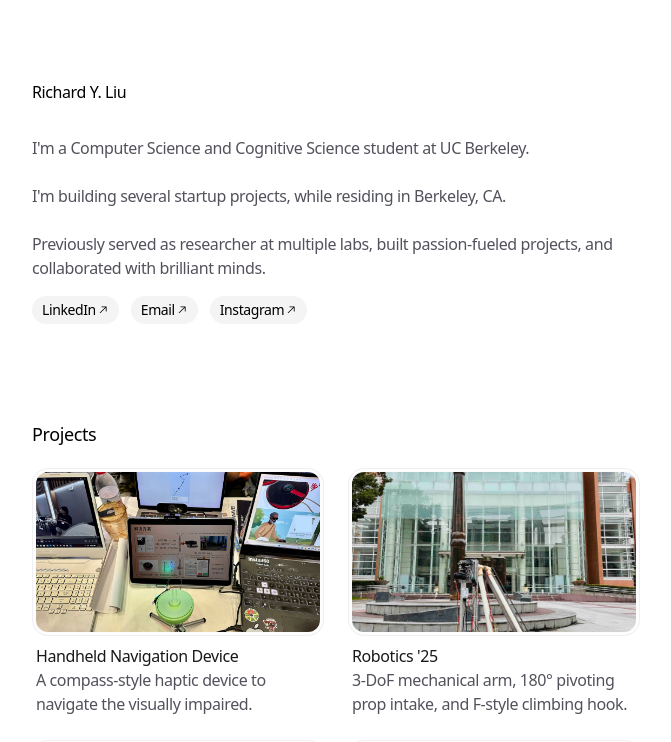
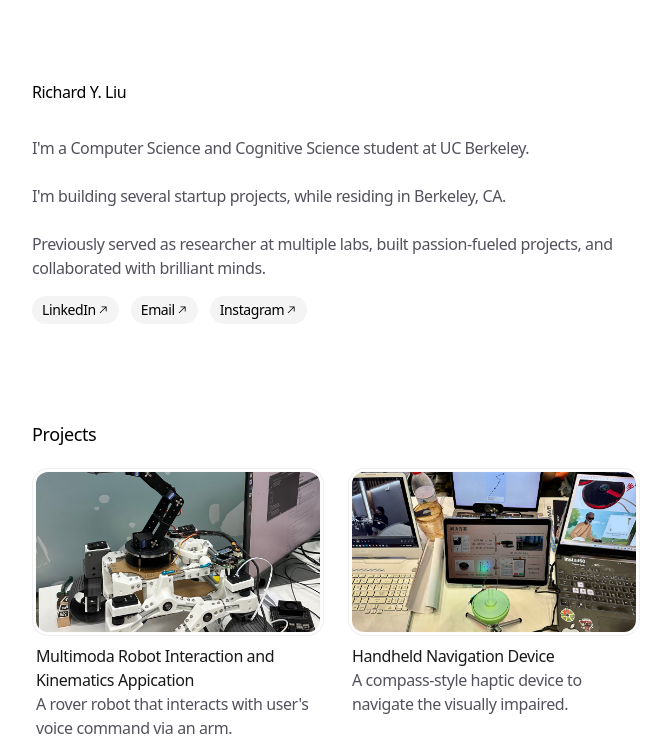
Before and after one commit to richardyliu/personal, a Next.js app: page / in a window 1280 px wide. Shown: the top 742 px of the page, without its empty margins (304-975 px from the left). Built offline with nearby package versions, Linux system fonts and the light colour scheme.

Commit message:
upd - multimodal

```diff
--- a/app/data.ts
+++ b/app/data.ts
@@ -53,13 +53,22 @@ type SocialLink = {
 
 export const PROJECTS: Project[] = [
   {
+    name: 'Multimoda Robot Interaction and Kinematics Appication',
+    description:
+      'A rover robot that interacts with user\'s voice command via an arm.',
+    link: '',
+    media: './projects/multimodal.jpg',
+    mediaType: 'image',
+    id: 'project1',
+  },
+  {
     name: 'Handheld Navigation Device',
     description:
       'A compass-style haptic device to navigate the visually impaired.',
     link: 'https://www.linkedin.com/feed/update/urn:li:activity:7355982974560935936/',
     media: './projects/advx.jpg',
     mediaType: 'image',
-    id: 'project1',
+    id: 'project2',
   },
   {
     name: 'Robotics \'25',
@@ -68,7 +77,7 @@ export const PROJECTS: Project[] = [
     link: 'https://www.thebluealliance.com/team/6353/2024',
     media: './projects/frc25.jpg',
     mediaType: 'image',
-    id: 'project2',
+    id: 'project3',
   },
   {
     name: 'Robotics \'24',
@@ -77,7 +86,7 @@ export const PROJECTS: Project[] = [
     link: 'https://www.thebluealliance.com/team/6353/2024',
     media: './projects/frc24.jpg',
     mediaType: 'image',
-    id: 'project3',
+    id: 'project4',
   },
   {
     name: 'Robotics \'23',
@@ -86,7 +95,7 @@ export const PROJECTS: Project[] = [
     link: 'https://www.thebluealliance.com/team/6353/2023',
     media: './projects/frc23.jpg',
     mediaType: 'image',
-    id: 'project4',
+    id: 'project5',
   },/*
   {
     name: 'High School AP Program 101',
```
Also changed, not shown: public/projects/multimodal.jpg (added), 1 other file (tests, documents, lock files or other folders).
